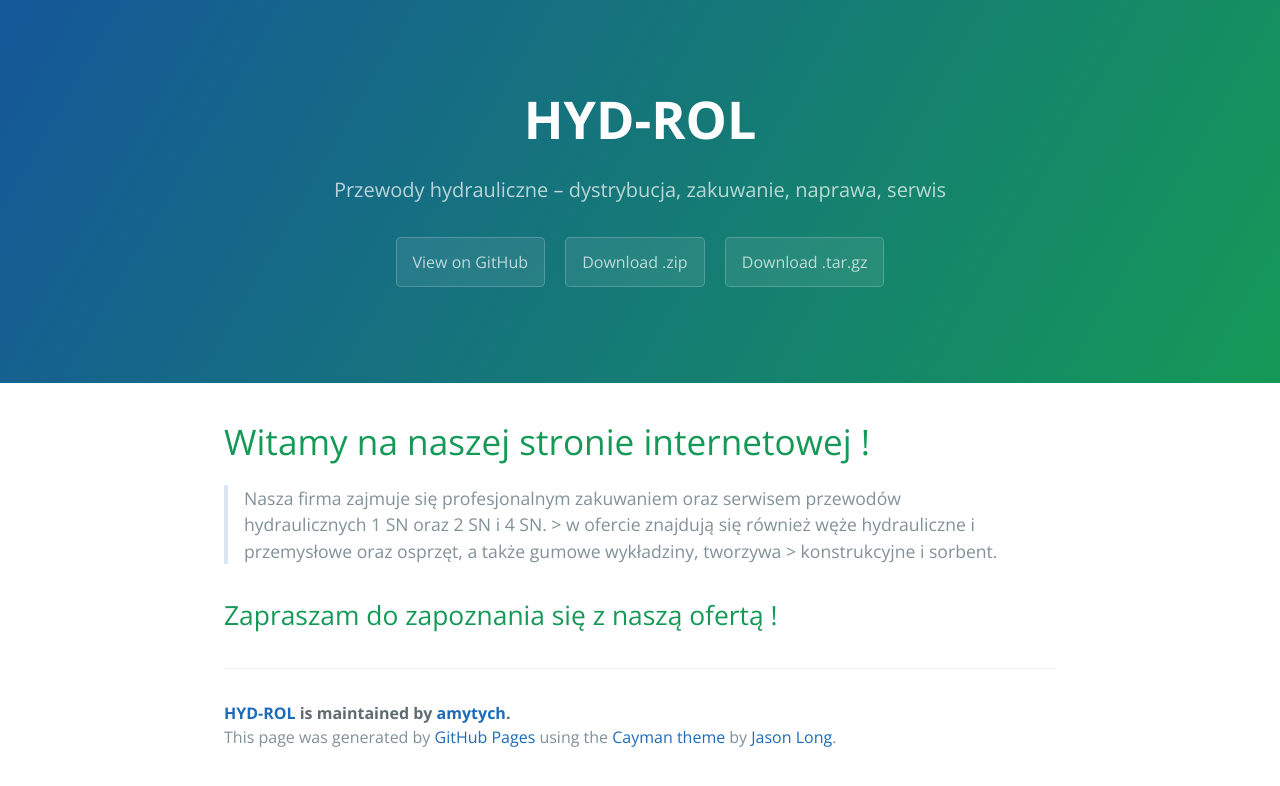
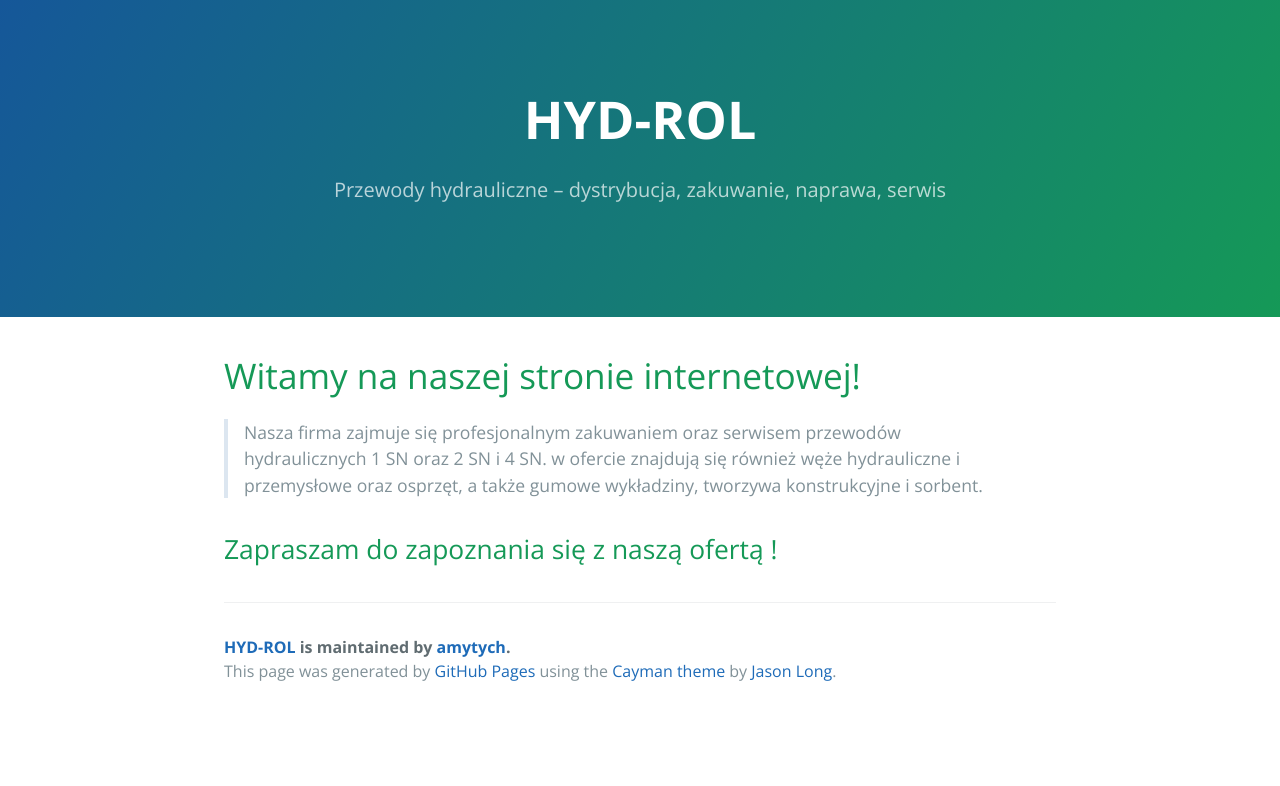
Before and after one commit to amytych/hyd-rol, a plain HTML site: page index.html in a window 1280 px wide. Drawn offline with nearby package versions, Linux system fonts and the light colour scheme.

Commit message:
Small cleanup

```diff
--- a/index.html
+++ b/index.html
@@ -13,29 +13,26 @@
     <section class="page-header">
       <h1 class="project-name">HYD-ROL</h1>
       <h2 class="project-tagline">Przewody hydrauliczne – dystrybucja, zakuwanie, naprawa, serwis</h2>
-      <a href="https://github.com/amytych/hyd-rol" class="btn">View on GitHub</a>
-      <a href="https://github.com/amytych/hyd-rol/zipball/master" class="btn">Download .zip</a>
-      <a href="https://github.com/amytych/hyd-rol/tarball/master" class="btn">Download .tar.gz</a>
     </section>
 
     <section class="main-content">
       <h1>
-<a id="witamy-na-naszej-stronie-internetowej-" class="anchor" href="#witamy-na-naszej-stronie-internetowej-" aria-hidden="true"><span aria-hidden="true" class="octicon octicon-link"></span></a>Witamy na naszej stronie internetowej !</h1>
+<a id="witamy-na-naszej-stronie-internetowej-" class="anchor" href="#witamy-na-naszej-stronie-internetowej-" aria-hidden="true"><span aria-hidden="true" class="octicon octicon-link"></span></a>Witamy na naszej stronie internetowej!</h1>
 
 <blockquote>
-<p>Nasza firma zajmuje się profesjonalnym zakuwaniem oraz serwisem przewodów hydraulicznych 1 SN oraz 2 SN i 4 SN. &gt; w ofercie znajdują się również węże hydrauliczne i przemysłowe oraz osprzęt, a także gumowe wykładziny, tworzywa &gt; konstrukcyjne i sorbent. </p>
+<p>Nasza firma zajmuje się profesjonalnym zakuwaniem oraz serwisem przewodów hydraulicznych 1 SN oraz 2 SN i 4 SN. w ofercie znajdują się również węże hydrauliczne i przemysłowe oraz osprzęt, a także gumowe wykładziny, tworzywa konstrukcyjne i sorbent. </p>
 </blockquote>
 
 <h2>
 <a id="zapraszam-do-zapoznania-się-z-naszą-ofertą-" class="anchor" href="#zapraszam-do-zapoznania-si%C4%99-z-nasz%C4%85-ofert%C4%85-" aria-hidden="true"><span aria-hidden="true" class="octicon octicon-link"></span></a>Zapraszam do zapoznania się z naszą ofertą !</h2>
 
-      <footer class="site-footer">
-        <span class="site-footer-owner"><a href="https://github.com/amytych/hyd-rol">HYD-ROL</a> is maintained by <a href="https://github.com/amytych">amytych</a>.</span>
+  <footer class="site-footer">
+    <span class="site-footer-owner"><a href="https://github.com/amytych/hyd-rol">HYD-ROL</a> is maintained by <a href="https://github.com/amytych">amytych</a>.</span>
 
-        <span class="site-footer-credits">This page was generated by <a href="https://pages.github.com">GitHub Pages</a> using the <a href="https://github.com/jasonlong/cayman-theme">Cayman theme</a> by <a href="https://twitter.com/jasonlong">Jason Long</a>.</span>
-      </footer>
+    <span class="site-footer-credits">This page was generated by <a href="https://pages.github.com">GitHub Pages</a> using the <a href="https://github.com/jasonlong/cayman-theme">Cayman theme</a> by <a href="https://twitter.com/jasonlong">Jason Long</a>.</span>
+  </footer>
 
-    </section>
+</section>
 
 
   </body>
```
